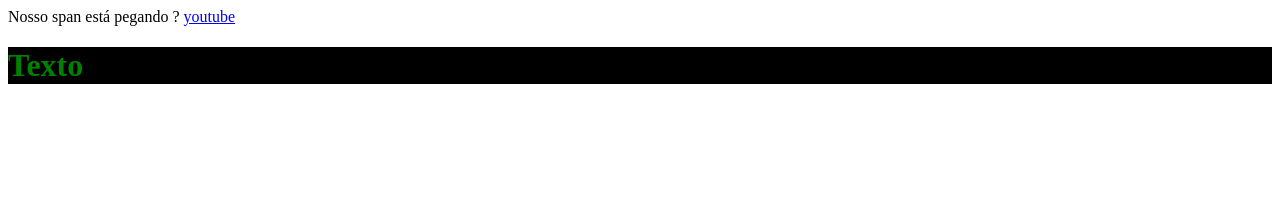
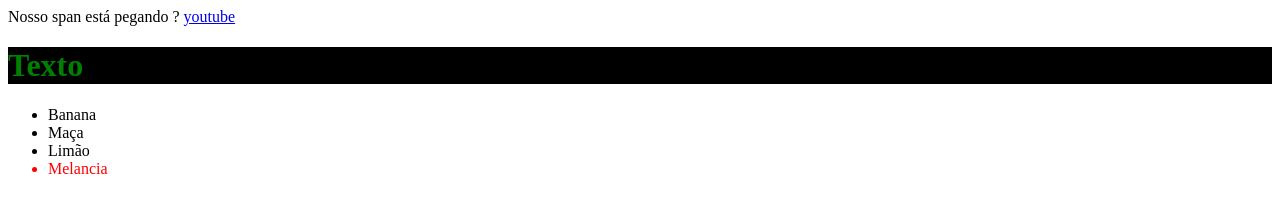
Before and after one commit to eraldo06/Estudo-JavaSript, a plain HTML site: page aulas-dom/modificação/index.html in a window 1280 px wide. Drawn offline with Linux system fonts and the light colour scheme.

Commit message:
alteração no html com o js

```diff
--- a/aulas-dom/modificação/index.html
+++ b/aulas-dom/modificação/index.html
@@ -14,6 +14,13 @@
 
     <h1 id="primeiroh1">Texto</h1>
 
+    <ul>
+        <li>Banana</li>
+        <li>Maça</li>
+        <li>Limão</li>
+        <li>Melancia</li>
+    </ul>
+
 </body>
 <script src="./index.js"></script>
 </html>
--- a/aulas-dom/modificação/index.js
+++ b/aulas-dom/modificação/index.js
@@ -20,3 +20,9 @@ linkYT.setAttribute("href","https://www.youtube.com/watch?v=srhVCrcx2uw/"); // e
     let primeiroh1 = document.getElementById("primeiroh1"); // pegando o h1
     primeiroh1.style.color = 'green'; // mudando a cor do g1
     primeiroh1.style.background = 'black'; // mudando o fundo do h1
+
+
+// Mudando a cor de um intem dentro de uma lista
+
+    let elementoLi = document.querySelectorAll('li');
+    elementoLi[3].style.color = 'red';
```
